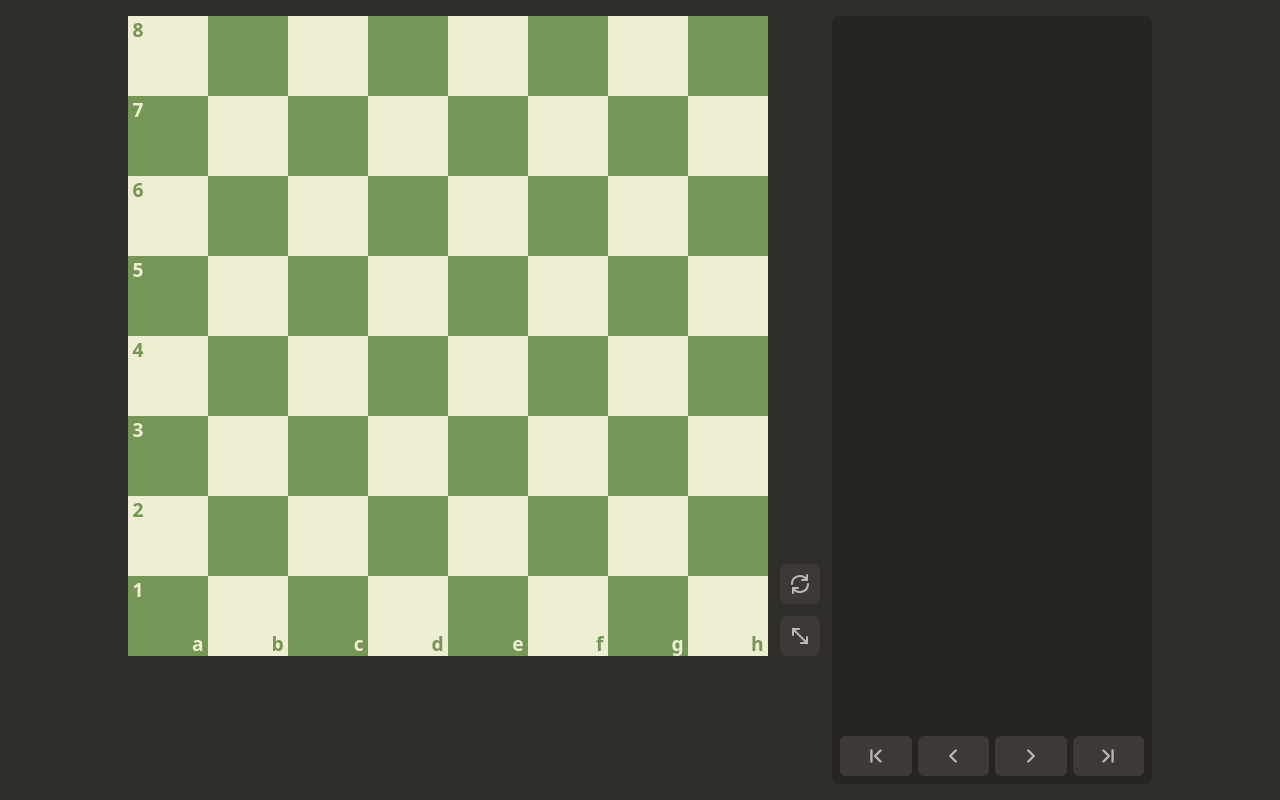
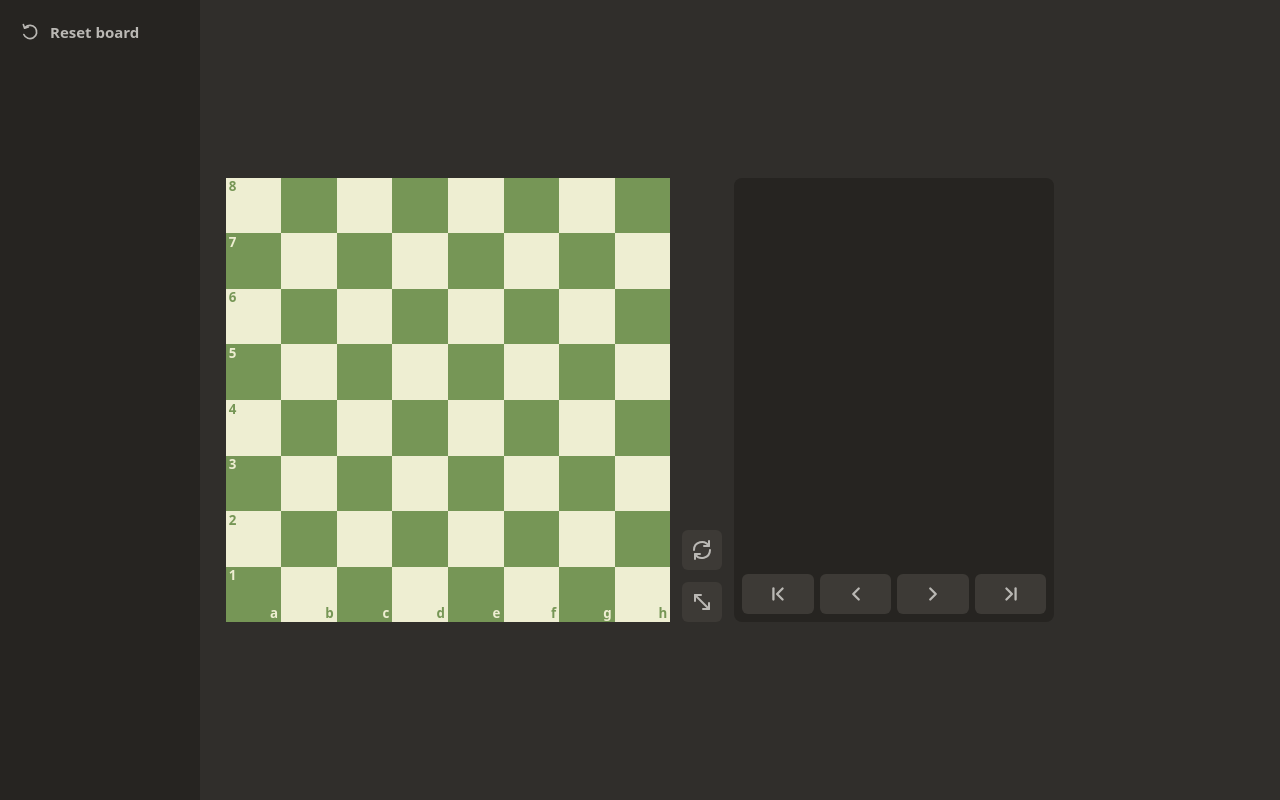
Before and after one commit to CryoViking/PersonalChessReps, a website built with Vite: page src/web/index.html in a window 1280 px wide. Built offline with nearby package versions, Linux system fonts and the light colour scheme.

Commit message:
feat: left menu with a reset board button
The menu is pinned to the window's left edge without moving the centred board group.

```diff
--- a/src/web/css/board.css
+++ b/src/web/css/board.css
@@ -22,6 +22,8 @@
   --panel-muted: #8b8987;
   --panel-current: #4b4847;
   --panel-width: 320px;
+  --sidebar-width: 200px;
+  --sidebar-bg: #262421;
 }
 
 /* The page: no default margin, page colour behind everything */
@@ -49,7 +51,9 @@ body {
    can be clamped to it. */
 .board-area {
   --side-width: calc(var(--control-size) + var(--panel-width) + 2 * var(--control-gap));
-  --area-board: min(96vh, 96vw - var(--side-width));
+  /* The sidebar's width is reserved on both sides, so the centred group never slides
+     under it. */
+  --area-board: min(96vh, 96vw - var(--side-width) - 2 * var(--sidebar-width));
   --board-default: min(80vh, var(--area-board));
   --board-size: var(--board-default); /* default wish; boardSize.ts overrides it */
   flex: none;
@@ -389,3 +393,51 @@ body {
 .nav-button svg {
   height: 55%;
 }
+
+/* Main menu: pinned to the window's left edge, on top of the layout rather than part of
+   it, so the board group stays centred in the whole window. */
+.sidebar {
+  position: fixed;
+  inset: 0 auto 0 0;
+  width: var(--sidebar-width);
+  box-sizing: border-box;
+  padding: 12px 8px;
+  display: flex;
+  flex-direction: column;
+  gap: 4px;
+  background: var(--sidebar-bg);
+  font-family: system-ui, sans-serif;
+}
+
+.sidebar-button {
+  display: flex;
+  align-items: center;
+  gap: 10px;
+  width: 100%;
+  padding: 10px 12px;
+  border: 0;
+  border-radius: 6px;
+  background: none;
+  color: var(--control-fg);
+  font: inherit;
+  font-size: 15px;
+  font-weight: 600;
+  text-align: left;
+  cursor: pointer;
+}
+
+.sidebar-button:hover {
+  background: var(--control-bg);
+  color: var(--control-fg-hover);
+}
+
+.sidebar-button:focus-visible {
+  outline: 2px solid var(--promotion-focus);
+  outline-offset: -2px;
+}
+
+.sidebar-button svg {
+  width: 20px;
+  height: 20px;
+  flex-shrink: 0;
+}
--- a/src/web/index.html
+++ b/src/web/index.html
@@ -1,5 +1,16 @@
 <!DOCTYPE html>
 <meta charset="utf-8">
+
+<nav class="sidebar" aria-label="Main menu">
+  <button type="button" id="reset-board" class="sidebar-button">
+    <svg viewBox="0 0 24 24" fill="none" stroke="currentColor" stroke-width="2" stroke-linecap="round"
+      stroke-linejoin="round" aria-hidden="true">
+      <path d="M4.6 15 a8 8 0 1 0 1.6 -8.5" />
+      <polyline points="4 3 5.5 7.5 10 6" />
+    </svg>
+    <span>Reset board</span>
+  </button>
+</nav>
 
 <div class="layout">
   <div class="board-area">
--- a/src/web/ts/main.ts
+++ b/src/web/ts/main.ts
@@ -168,6 +168,14 @@ function goTo(index: number): void {
   redraw();
 }
 
+// Back to the starting position, discarding every move played. Orientation and board size
+// are view settings, so they stay as they are.
+function resetBoard(): void {
+  if (busy || leftDrag !== null) return;
+  history.length = 1; // keep only the starting position
+  goTo(0);
+}
+
 board.addEventListener("pointerdown", (event) => {
   const square = squareFromPointer(board, event);
   if (event.button === LEFT_CLICK) {
@@ -290,3 +298,4 @@ requireElement<HTMLButtonElement>("#nav-next").addEventListener("click", () => g
 requireElement<HTMLButtonElement>("#nav-last").addEventListener("click", () =>
   goTo(history.length - 1),
 );
+requireElement<HTMLButtonElement>("#reset-board").addEventListener("click", resetBoard);
```
